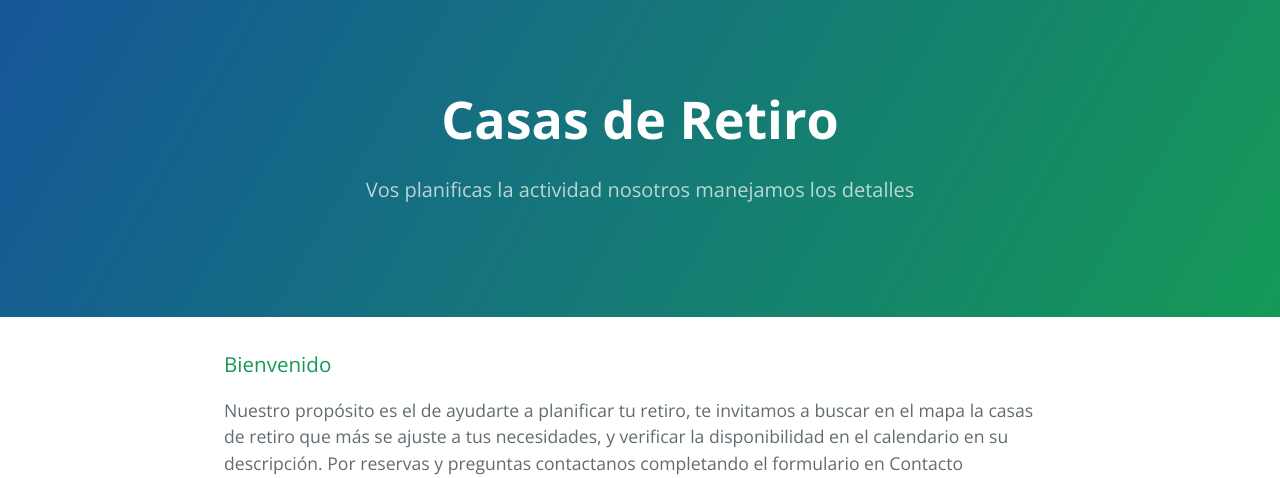
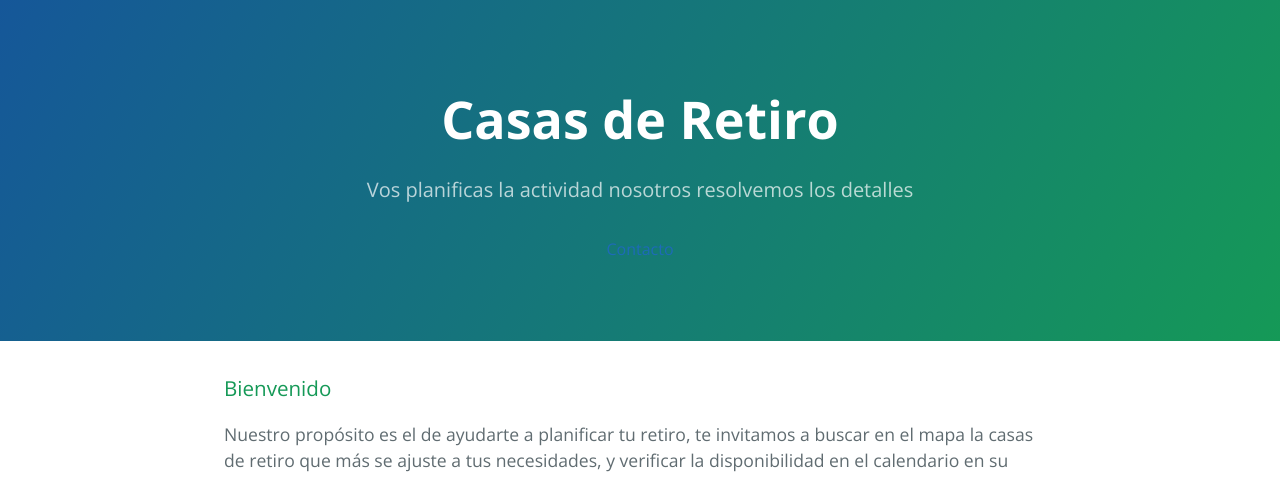
Before and after one commit to martindafonte/CasasDeRetiro, a Jekyll site: the page built from index.md, in a window 1280 px wide. Shown: the top 478 px of the page. Built offline with Jekyll 4.4.1, drawn with Linux system fonts in a browser that asks for light colours; a style sheet for code colours, icons or effects is not loaded.

Commit message:
Botón de contacto

```diff
--- a/_layouts/index.html
+++ b/_layouts/index.html
@@ -8,14 +8,13 @@
     <link href='https://fonts.googleapis.com/css?family=Open+Sans:400,700' rel='stylesheet' type='text/css'>
     <link rel="stylesheet" type="text/css" href="stylesheets/stylesheet.css" media="screen">
     <link rel="stylesheet" type="text/css" href="stylesheets/github-light.css" media="screen">
+          <script>(function(){var qs,js,q,s,d=document,gi=d.getElementById,ce=d.createElement,gt=d.getElementsByTagName,id='typef_orm',b='https://s3-eu-west-1.amazonaws.com/share.typeform.com/';if(!gi.call(d,id)){js=ce.call(d,'script');js.id=id;js.src=b+'share.js';q=gt.call(d,'script')[0];q.parentNode.insertBefore(js,q)}id=id+'_';if(!gi.call(d,id)){qs=ce.call(d,'link');qs.rel='stylesheet';qs.id=id;qs.href=b+'share-button.css';s=gt.call(d,'head')[0];s.appendChild(qs,s)}})()</script>
   </head>
   <body>
     <section class="page-header">
       <h1 class="project-name">Casas de Retiro</h1>
-      <h2 class="project-tagline">Vos planificas la actividad nosotros manejamos los detalles</h2>
-      <!-- <a href="https://github.com/martindafonte/CasasDeRetiro" class="btn">View on GitHub</a>
-      <a href="https://github.com/martindafonte/CasasDeRetiro/zipball/master" class="btn">Download .zip</a>
-      <a href="https://github.com/martindafonte/CasasDeRetiro/tarball/master" class="btn">Download .tar.gz</a> -->
+      <h2 class="project-tagline">Vos planificas la actividad nosotros resolvemos los detalles</h2>
+      <a class="typeform-share button" href="https://martindafonte.typeform.com/to/lf0Nx4" data-mode="1" target="_blank">Contacto</a>
     </section>
     <section class="main-content">
     {{content}}
```
